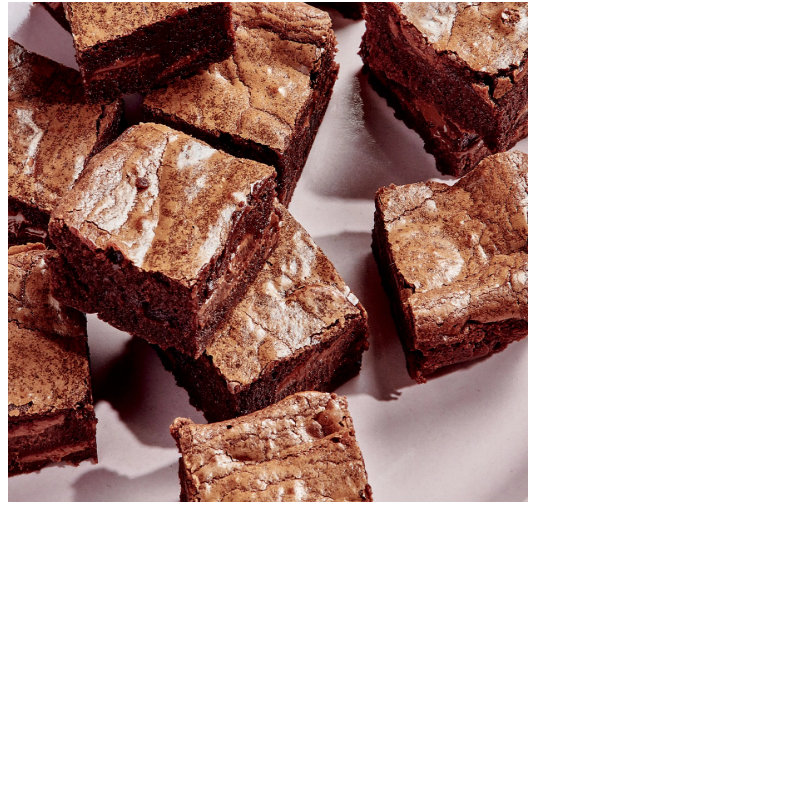
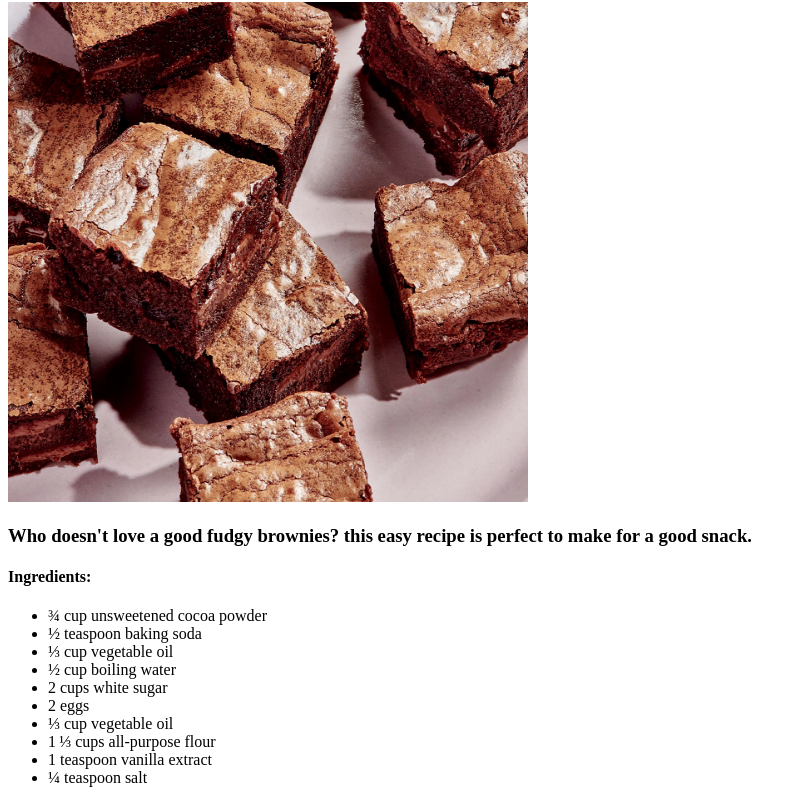
Before and after one commit to Maniacfest/odin-recipes, a plain HTML site: page recipes/brownies.html in a window 1280 px wide. Shown: the part 104-907 px from the top of the page, without its empty margins (0-806 px from the left). Before the commit the page ends 800 px from the top, so only its background shows below. Drawn offline with Linux system fonts and the light colour scheme.

Commit message:
added ingredients

```diff
--- a/recipes/brownies.html
+++ b/recipes/brownies.html
@@ -13,5 +13,19 @@
         width=520
         height=500
         alt="fudgy brownies">
+    <h3>Who doesn't love a good fudgy brownies? this easy recipe is perfect to make for a good snack. </h3>
+    <h4>Ingredients: </h4>
+        <ul>
+            <li>¾ cup unsweetened cocoa powder </li>
+            <li>½ teaspoon baking soda </li>
+            <li>⅓ cup vegetable oil </li>
+            <li>½ cup boiling water </li>
+            <li>2 cups white sugar </li>
+            <li>2 eggs </li>
+            <li>⅓ cup vegetable oil </li>
+            <li>1 ⅓ cups all-purpose flour </li>
+            <li>1 teaspoon vanilla extract </li>
+            <li>¼ teaspoon salt</li>
+        </ul>
 </body>
 </html>
```
